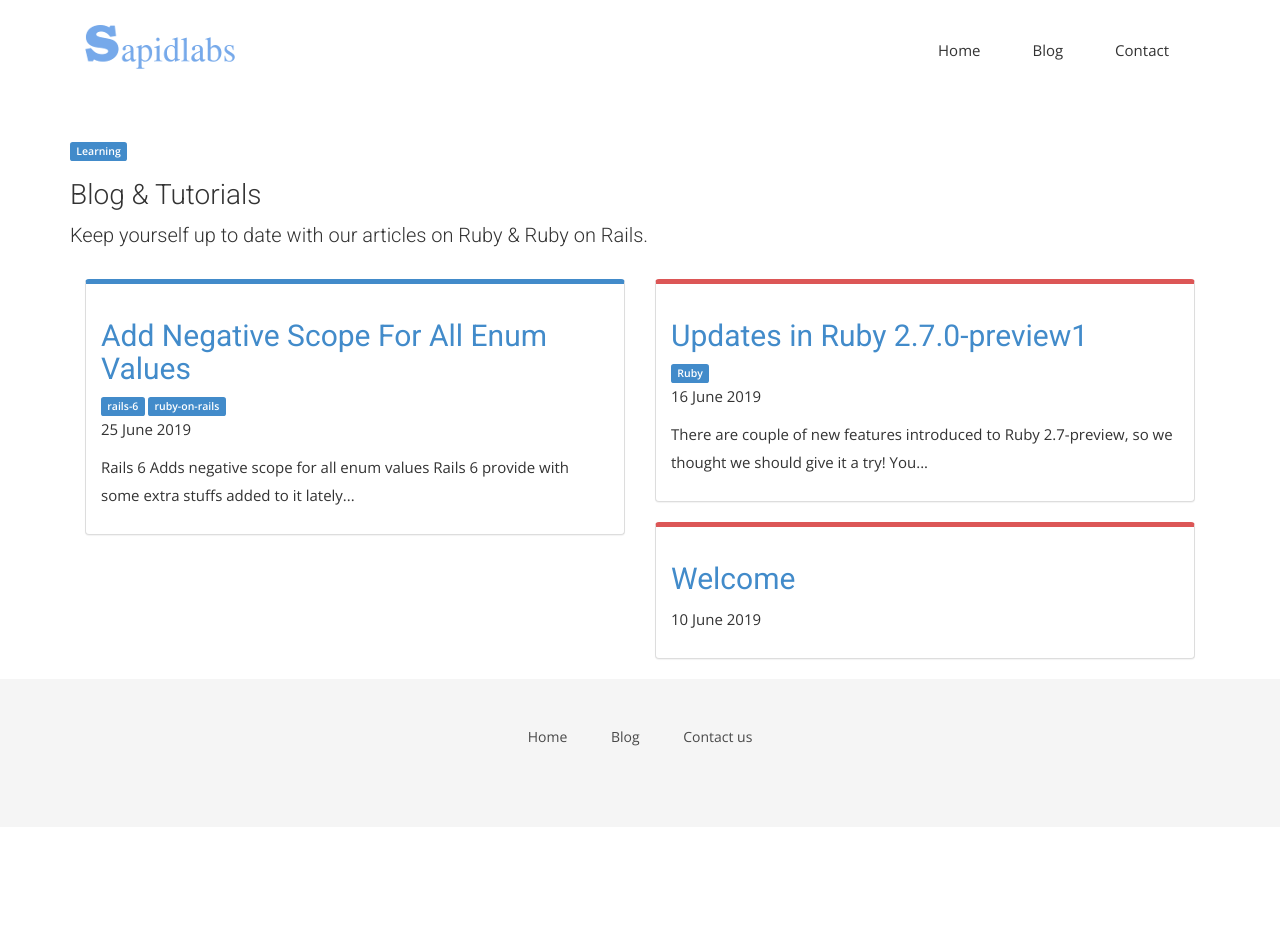
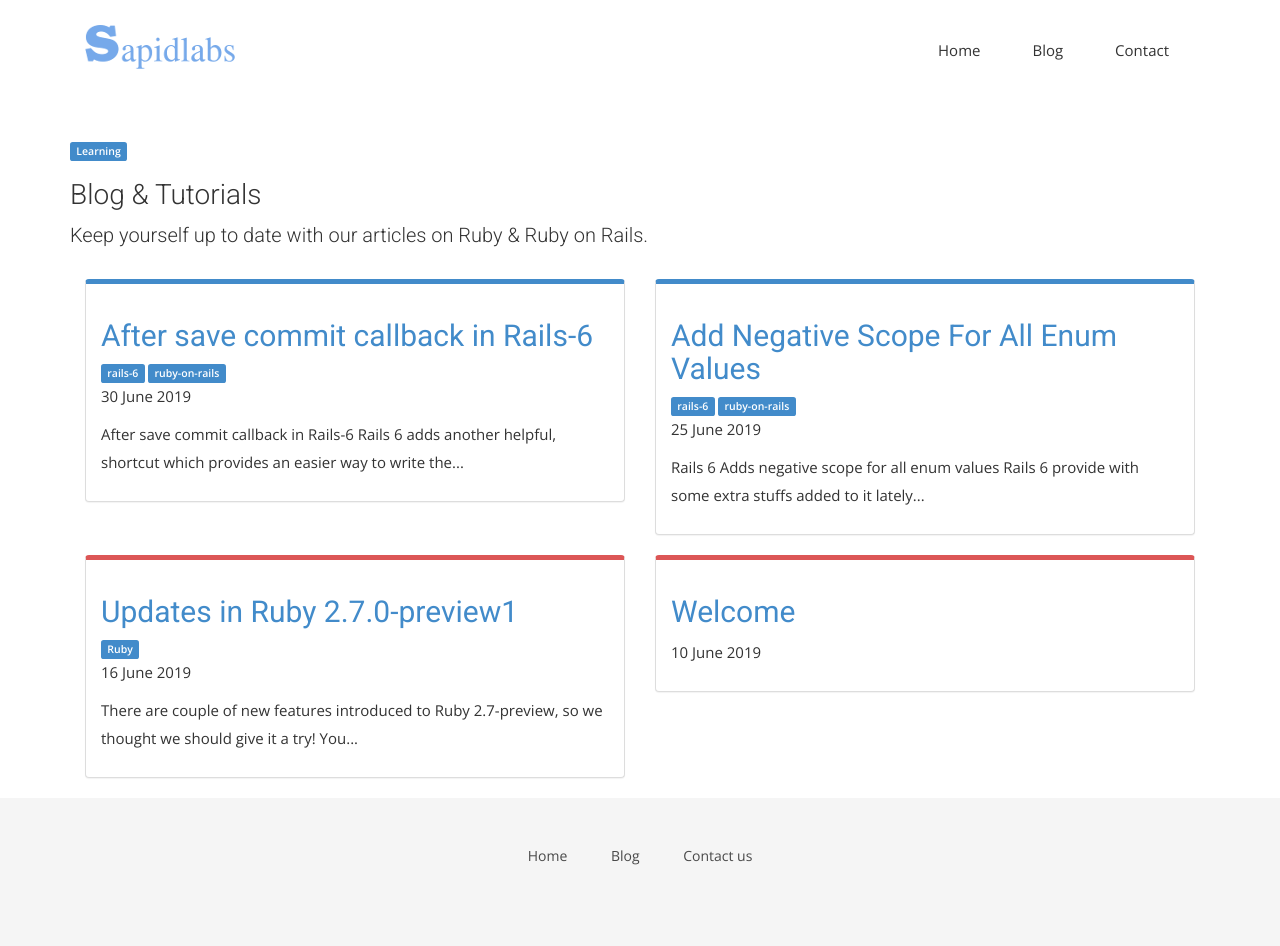
Before and after one commit to sapidlabs/sapidlabs.github.io, a Jekyll site: the page built from blog/index.html, in a window 1280 px wide. Built offline with Jekyll 4.4.1, drawn with Linux system fonts in a browser that asks for light colours; nearby versions of some CDN libraries; some web fonts are replaced; the list of posts is cut into pages by our own code; before the commit the page ends 900 px from its top, so only the background shows below that.

Commit message:
Add new post:  _posts/ruby_on_rails/2019-06-30-after-save-commit-in-rails-6.md

````diff
--- a/_config.yml
+++ b/_config.yml
@@ -25,6 +25,7 @@ max_related_posts: 4
 permalink: 'date'
 paginate: 6
 paginate_path: "/blog/:num"
+default_rails_image: /assets/images/shared/rails-6.jpg
 # Build settings
 markdown: kramdown
 
--- /dev/null
+++ b/_posts/ruby_on_rails/2019-06-30-after-save-commit-in-rails-6.md
@@ -0,0 +1,38 @@
+---
+layout: post
+title: "After save commit callback in Rails-6"
+meta: "Rails-6 ruby-on-rails sapidlabs after-save-commit"
+categories: "rails"
+tags: rails-6 ruby-on-rails
+---
+
+<img src="{{ site.base_url }}{{ site.default_rails_image }}" alt="{{ page.title }}">
+
+### After save commit callback in Rails-6
+
+Rails 6 adds another helpful, shortcut which provides an easier way to write the following active model callback for model.
+
+```ruby
+  after_commit :do_something, on: [:create, :update]
+```
+
+Now we can simply write it as:
+
+```ruby
+  after_save_commit :do_something
+```
+
+Following is the very basic example of its usage:
+
+<img src="/assets/images/after-save-commit-in-rails-6/after-save-commit-rails-6.png" alt="after-save-commit-rails-6" class="img-50-imp">
+
+Please note that `after_save_commit` is different from `after_save`
+
+**`after_save`** - calls the defined hook method just after saving the model instance but before the commit sequence of saving transaction. That means you get a drawback here if some error occured during saving sequence of the model object, the callback is going to call hook method anyways.
+
+To ensure, an action that we need to run after actual saving of data to the database, we should use `after_commit` callbacks or similar as per requirements.
+<br />
+
+<br />
+
+**`after_save_commit`** - calls the defined hook method after the saving the model and after commit sequence. Also worth noticing that this will fire on every saving and updating of model object.
--- a/css/style.css
+++ b/css/style.css
@@ -44,6 +44,10 @@
 
 .img-50 {
   width: 50%;
+}
+
+.img-50-imp{
+  width: 50% !important;
 }
 
 html, body {
````
Also changed, not shown: assets/images/after-save-commit-in-rails-6/after-save-commit-rails-6.png (added).
